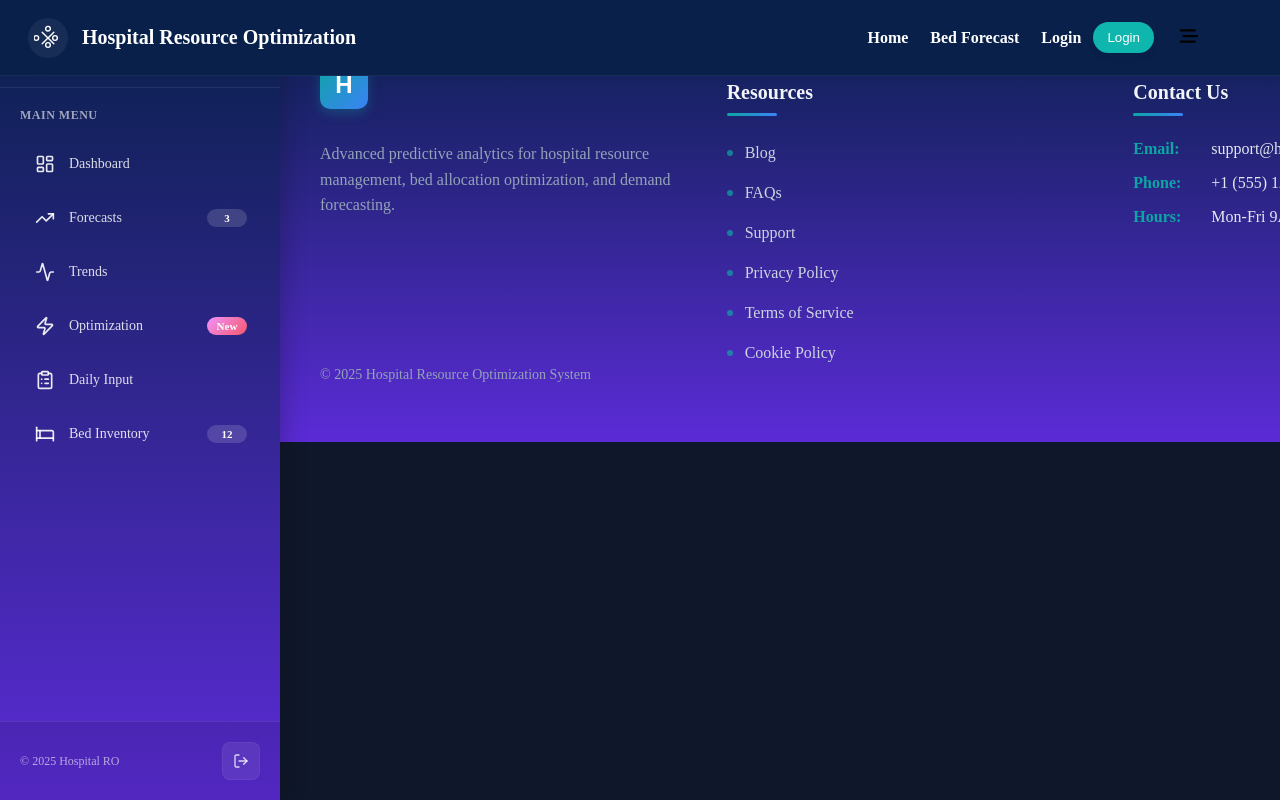
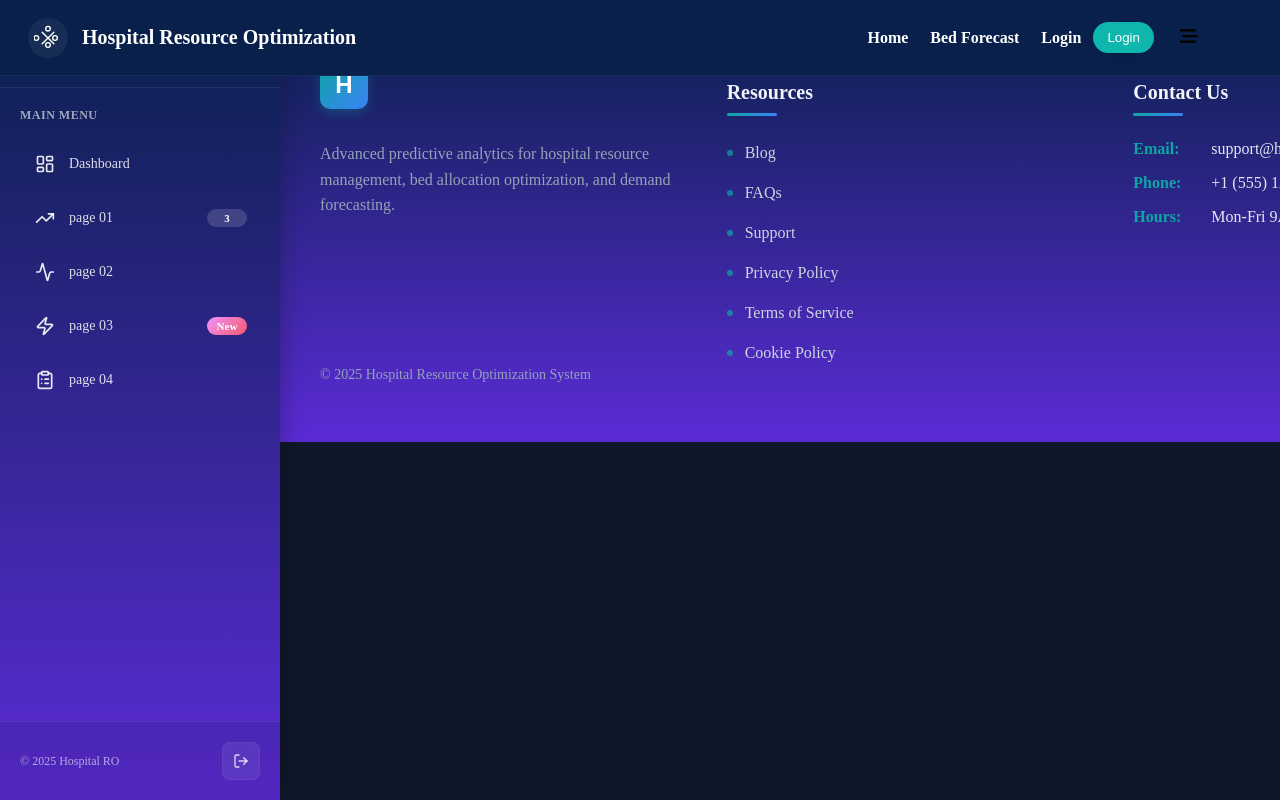
Before and after one commit to Methsan18/Hospital-Resource-Optimization-and-Demand-Forecasting-System, a React (Create React App) app in the folder frontend/: page /Sidebar in a window 1280 px wide. Shown: the top 800 px of the page. Built offline with nearby package versions, Linux system fonts and the light colour scheme.

Commit message:
Update Sidebar.jsx

```diff
--- a/frontend/src/components/Bed_demand_focasting/Sidebar.jsx
+++ b/frontend/src/components/Bed_demand_focasting/Sidebar.jsx
@@ -20,12 +20,12 @@ import {
 
 const Sidebar = () => {
   const menuItems = [
-    { icon: <LayoutDashboard size={20} />, text: "Dashboard", path: "/bed-dashboard", count: null },
-    { icon: <TrendingUp size={20} />, text: "Forecasts", path: "/Forecast", count: 3 },
-    { icon: <Activity size={20} />, text: "Trends", path: "/Trends", count: null },
-    { icon: <Zap size={20} />, text: "Optimization", path: "/Optimization", count: "New" },
-    { icon: <ClipboardList size={20} />, text: "Daily Input", path: "/DailyInput", count: null },
-    { icon: <Bed size={20} />, text: "Bed Inventory", path: "/Inventory", count: 12 },
+    { icon: <LayoutDashboard size={20} />, text: "Dashboard", path: "/Ilness_InjuryDashboard", count: null },
+    { icon: <TrendingUp size={20} />, text: "page 01", path: "/IllnessTrendsPage", count: 3 },
+    { icon: <Activity size={20} />, text: "page 02", path: "/illness-forecast", count: null },
+    { icon: <Zap size={20} />, text: "page 03", path: "/illness-alerts", count: "New" },
+    { icon: <ClipboardList size={20} />, text: "page 04", path: "/train-model", count: null },
+
   ];
 
   const [isMobile, setIsMobile] = useState(false);
```
